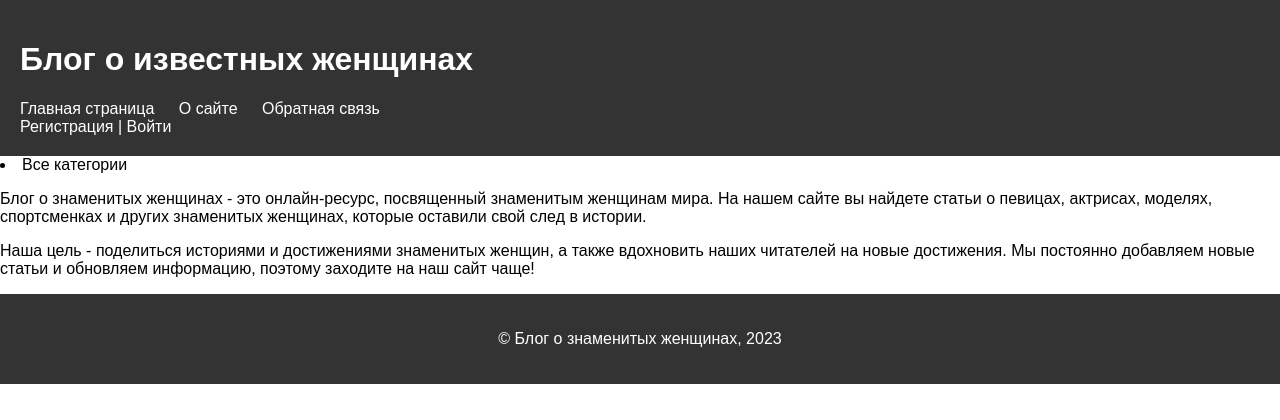
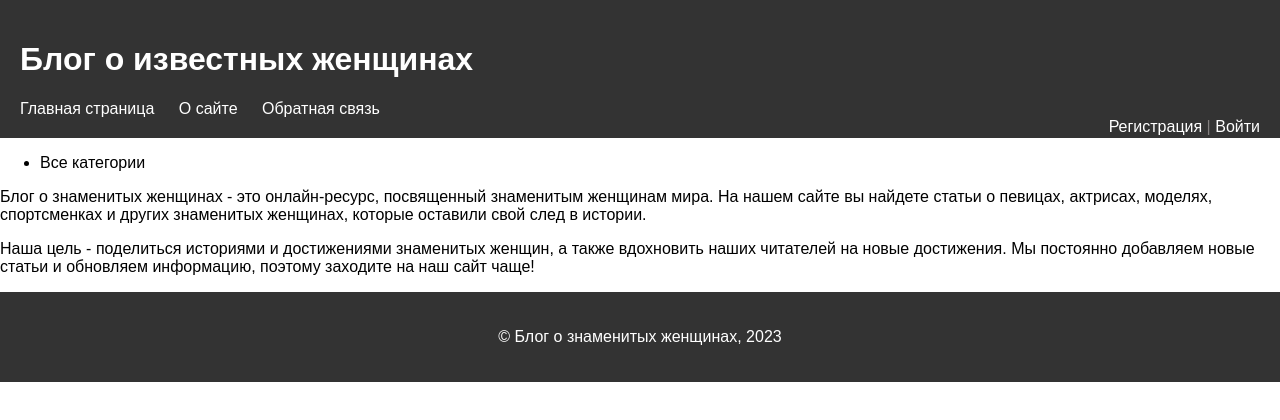
Before and after one commit to Givinity/BlogAboutWomen, a Django app: page /about/ in a window 1280 px wide. Shown: the top 420 px of the page. Run offline with Django 4.2, Linux system fonts and the light colour scheme; data that the repository does not hold is empty.

Commit message:
Modified HTML and CSS

```diff
--- a/startpage/static/startpage/css/style.css
+++ b/startpage/static/startpage/css/style.css
@@ -26,7 +26,9 @@ nav a {
 }
 
 .last {
-    margin-left: auto;
+    float: right;
+    color: #837f7f;
+	margin: auto;
 }
 
 .post img {
@@ -52,3 +54,7 @@ footer {
 	padding: 20px;
 	text-align: center;
 }
+
+.selected {
+	margin-bottom: 10px;
+}
--- a/startpage/templates/startpage/base.html
+++ b/startpage/templates/startpage/base.html
@@ -25,6 +25,7 @@
         {% endif %}
         </nav>
     </header>
+    <ul class="cat_menu">
         {% if cat_selected == 0 %}
             <li class="selected">Все категории</li>
         {% else %}
@@ -35,6 +36,7 @@
                 <li><a href="{{ c.get_absolute_url }}">{{ c.name }}</a></li>
             {% endif %}
         {% endfor %}
+    </ul>
 
 
 
```
Lines whose indentation alone changed are shown as unchanged.
